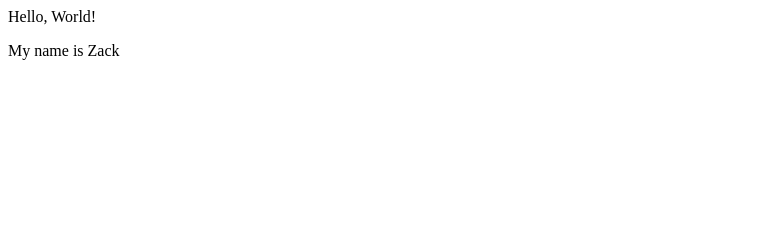
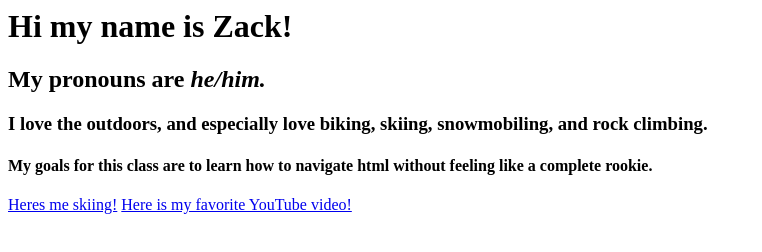
Before and after one commit to PortalSpilage/PortalSpilage.github.io, a plain HTML site: page index.html in a window 1280 px wide. Shown: the whole page, without its empty margins (0-762 px from the left). Drawn offline with Linux system fonts and the light colour scheme.

Commit message:
this is my about me page

```diff
--- a/index.html
+++ b/index.html
@@ -1,7 +1,17 @@
-<html>
-    <head></head>
-    <body>
-        <p>Hello, World!</p>
-        <p>My name is Zack</p> <!-- Change NAME to your name! -->
-    </body>
+<html lang="en">
+<head>
+    <meta charset="UTF-8">
+    <meta http-equiv="X-UA-Compatible" content="IE=edge">
+    <meta name="viewport" content="width=device-width, initial-scale=1.0">
+    <title>Document</title>
+</head>
+<body>
+    <h1>Hi my name is Zack!</h1>
+    <h2>My pronouns are <em>he/him.</em></h2>
+    <h3>I love the outdoors, and especially love biking, skiing, snowmobiling, and rock climbing.</h3>
+    <h4>My goals for this class are to learn how to navigate html without feeling like a complete rookie.</h4>
+    <a href="./img//beast.jpeg"> Heres me skiing!</a>
+    <a href="https://www.youtube.com/watch?v=yqEeP1acj4Y">Here is my favorite YouTube video!</a>
+
+</body>
 </html>
```
Also changed, not shown: img/beast.jpeg (added).
